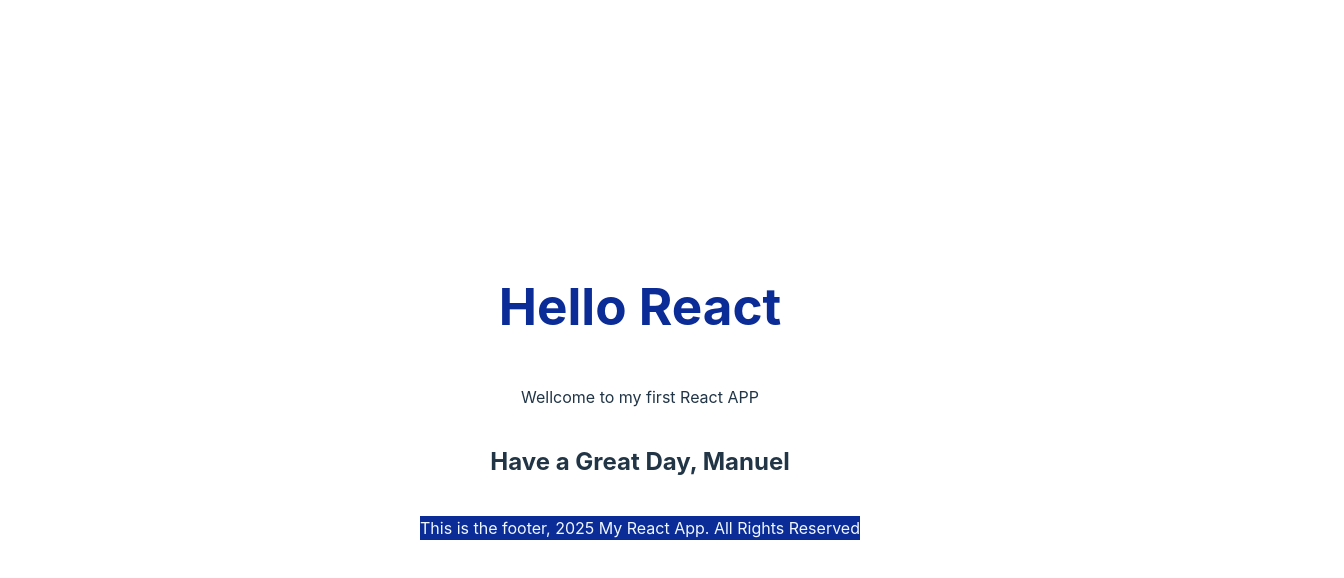
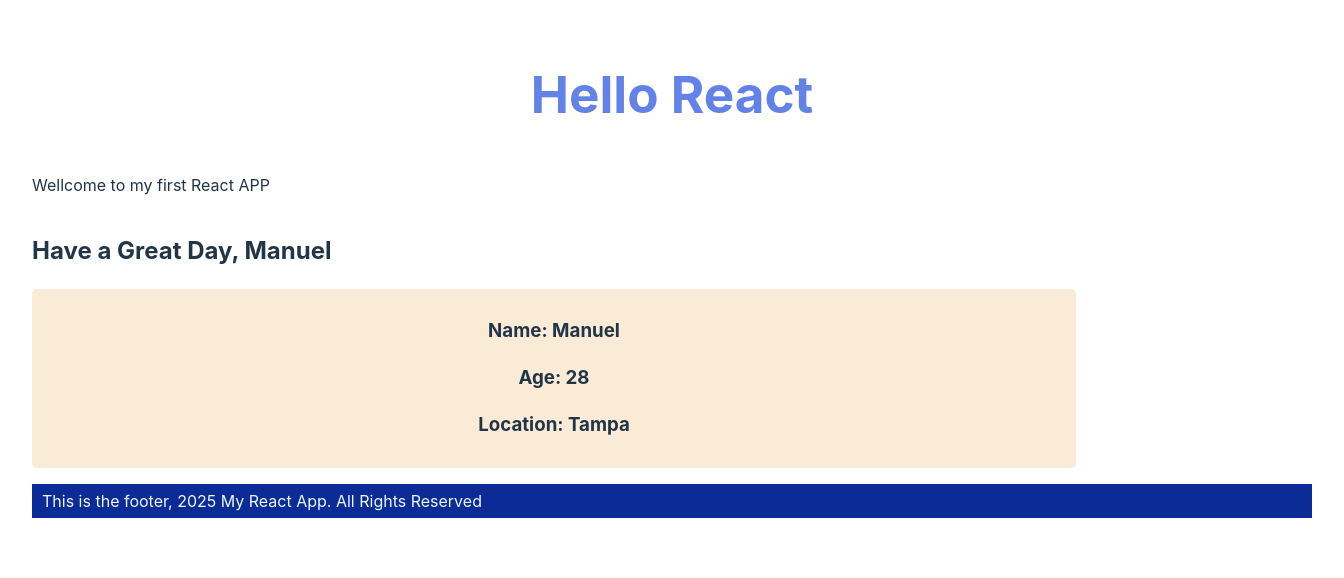
Before and after one commit to manuelba1997/NextProjetPractice, a React (Vite) app: page / in a window 1280 px wide. Shown: the top 578 px of the page, 1344 px wide, since content can reach past the window. Built offline with nearby package versions, Linux system fonts and the light colour scheme.

Commit message:
adding TagList and modification to styles css and App.jsx

```diff
--- a/src/App.jsx
+++ b/src/App.jsx
@@ -5,6 +5,7 @@ import './App.css'
 import Greeting from './components/Greeting'
 import Footer from './components/Footer'
 import "./styles/styles.css"
+import UserCard from './components/UserCard'
 
 function App() {
   /*const [count, setCount] = useState(0)*/
@@ -14,6 +15,7 @@ function App() {
       <h1 className='main-heading'>Hello React</h1>
       <p>Wellcome to my first React APP</p>
       <Greeting name='Manuel' />
+      <UserCard/>
       <Footer />
     </main>
   )
--- a/src/styles/styles.css
+++ b/src/styles/styles.css
@@ -1,20 +1,22 @@
 
 
+
+main{
+
+    display: flex;
+    flex-direction: column;
+    height: 100vh;
+    width: 100vw;
+    margin-left: auto;
+    margin-right: auto;
+}
 .main-heading{
-    color: rgb(11, 44, 151);
+    color: rgb(99, 130, 231);
+    text-align: center;
 }
 
-main{
-    display: flex;
-    flex-direction: column;
-    justify-content: center;
-    align-items: center;
-    align-content: center;
-    width: 100%;
-}
-
-
 .footer-styles {
+    padding: 5px 10px 5px 10px;
     color: aliceblue;
     background-color:  rgb(11, 44, 151);
 }
```
Also changed, not shown: src/components/TagList.jsx (added).
